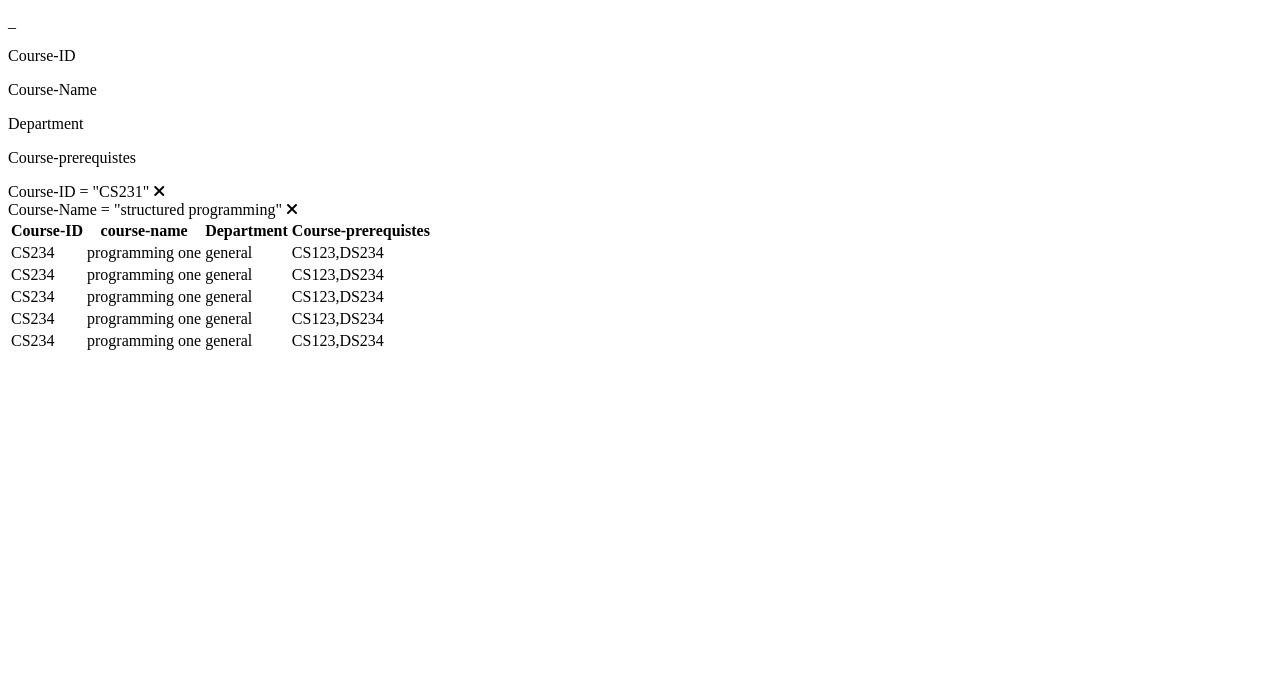
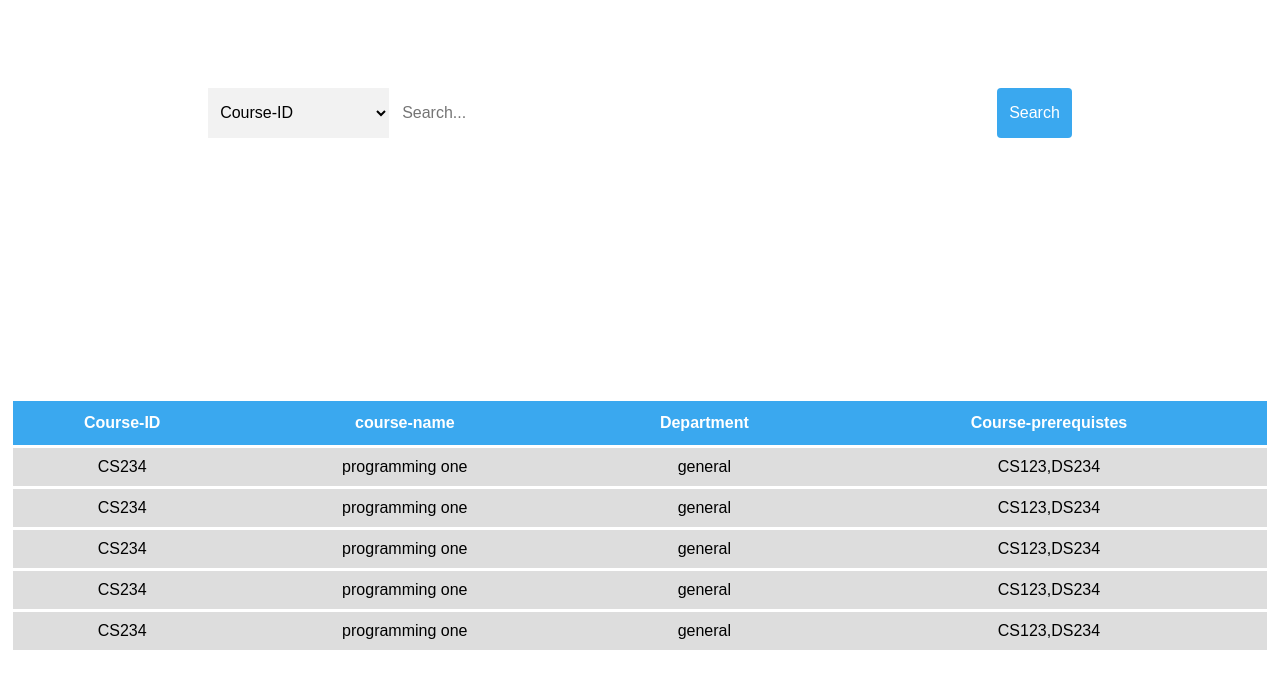
Before and after one commit to 00Eslam00/Student-Affairs-website, a plain HTML site: page admin/view-courses.html in a window 1280 px wide. Shown: the part 122-800 px from the top of the page. Drawn offline with Linux system fonts and the light colour scheme.

Commit message:
saikoo works

```diff
--- a/admin/view-courses.html
+++ b/admin/view-courses.html
@@ -7,7 +7,7 @@
 	<title></title>
 	<meta charset="UTF-8" />
 	<meta name="viewport" content="width=device-width, initial-scale=1" />
-	<link href="css/style.css" rel="stylesheet" />
+	<link href="../css/admin-view.css" rel="stylesheet" />
 
 	<style>
 		ul {
@@ -113,30 +113,23 @@
 			</ul>
 		</nav>
 	</header>
-	<form>
-		<input type="text" name="" value="" placeholder="Choose filter" disabled />
-		<button type=""><i class="fa-solid fa-magnifying-glass"></i></button>
-		<button type=""><i class="fa-solid fa-filter"></i></button>
-		<div class="filter-value">
-			<p>_</p>
+	<div class="container">
+		<form>
+			<select name="" id="" class="filters form-size selection">
+				<option value="Course-ID">Course-ID</option>
+				<option value="course-name">course-name</option>
+				<option value="Department">Department</option>
+				<option value="Course-prerequistes">Course-prerequistes</option>
+			</select>
+
+			<input type="text" placeholder="Search..." maxlength="80" class="search-bar form-size" />
+
+			<button type="button" onclick="addFilter()" class="search-btn form-size">Search</button>
+		</form>
+
+		<div class="filter-values">
 		</div>
-		<div class="filter-values">
-			<p>Course-ID</p>
-			<p>Course-Name</p>
-			<p>Department</p>
-			<p>Course-prerequistes</p>
-		</div>
-
-		<div class="Searched-values">
-			<div>
-				Course-ID = "CS231" <span><i class="fa-solid fa-xmark"></i></span>
-			</div>
-			<div>
-				Course-Name = "structured programming"
-				<span><i class="fa-solid fa-xmark"></i></span>
-			</div>
-		</div>
-	</form>
+	</div>
 
 	<table>
 		<thead>
@@ -185,6 +178,26 @@
 			</tr>
 		</tbody>
 	</table>
+
+	<script src="../js/view.js"></script>
 </body>
 
+<script>
+	let x = document.querySelectorAll("table tbody tr")
+	console.log(x);
+	for (let i = 0; i < x.length; i++) {
+		x[i].ondblclick = () => window.open("edit-student.html");
+		x[i].onclick = () => {
+
+			for (let i = 0; i < x.length; i++) {
+
+				x[i].classList.remove("active");
+			}
+
+			x[i].classList.add("active");
+		}
+	}
+
+</script>
+
 </html>
--- a/css/admin-view.css
+++ b/css/admin-view.css
@@ -29,11 +29,14 @@
 form {
 	width: fit-content;
 	margin-top: 100px;
+	display: flex;
+	justify-content: space-around;
 }
 
 .selection {
 	background-color: #f2f2f2;
 	outline-color: #3aa8ef;
+	margin-right: 3px;
 }
 
 
@@ -46,6 +49,7 @@ form {
 	height: 50px;
 	border: none;
 	cursor: pointer;
+	margin-left: 5px;
 }
 
 .search-bar {
```
